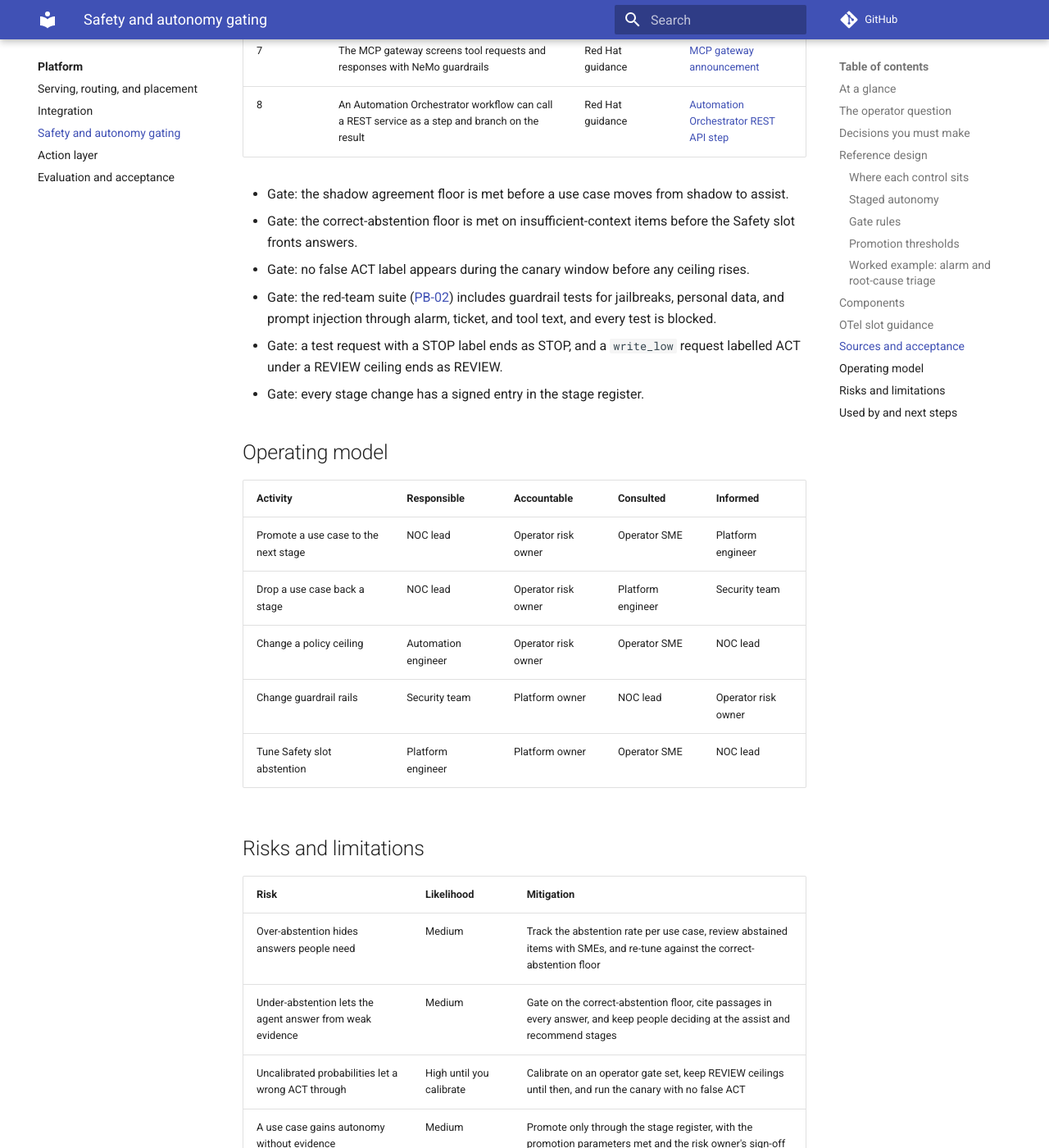
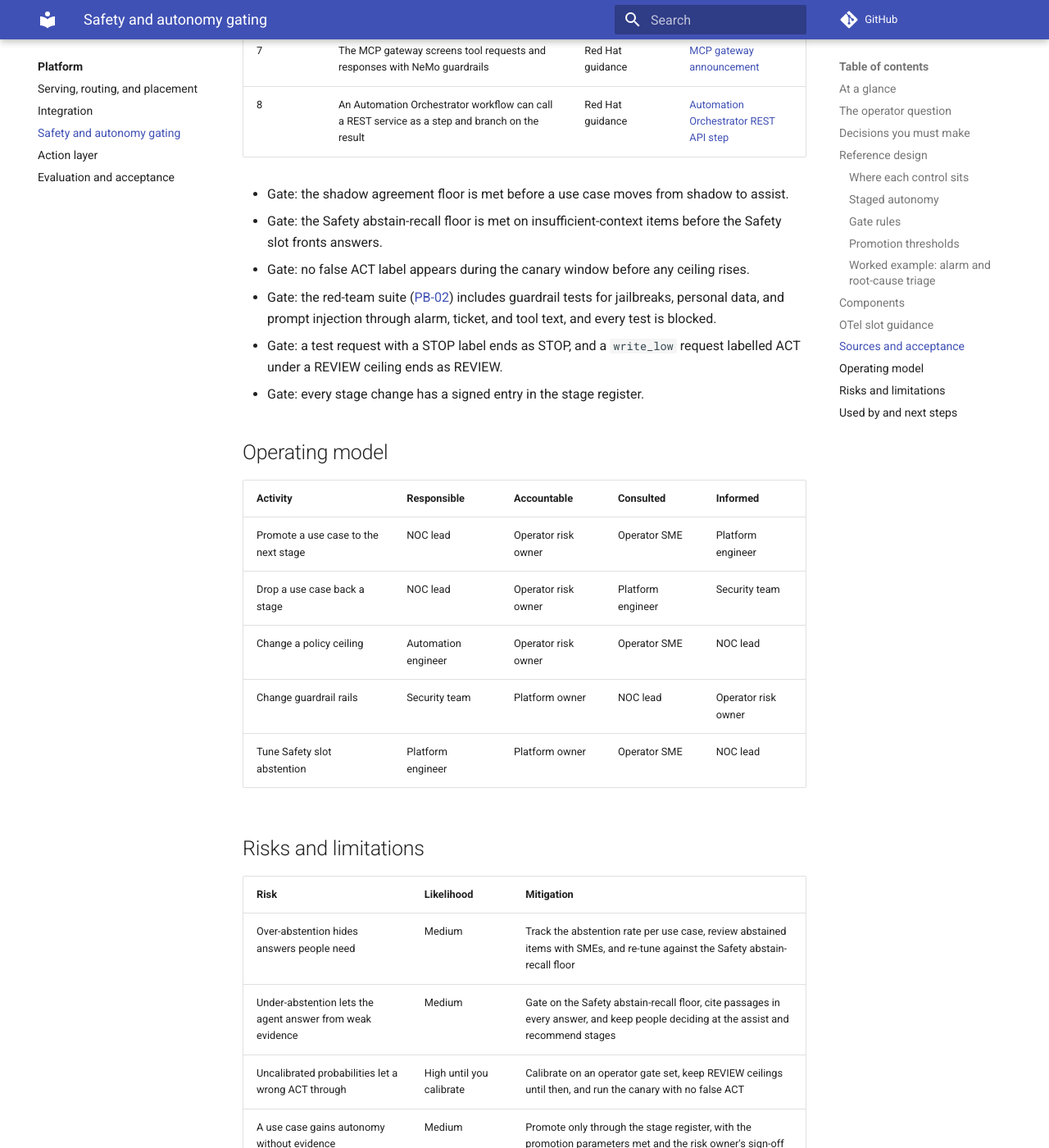
Before and after one commit to ravisharma5/otel-telco-blueprints, an MkDocs documentation site: the page built from platform/safety-autonomy-gating/README.md, in a window 1280 px wide and 1400 px high, scrolled down 7215 px. Shown: the whole window at 82% size. Built offline with MkDocs 1.6.1 and Material for MkDocs 9.7.7, drawn with Linux system fonts in a browser that asks for light colours; comment, search, counter and statistics services are not loaded; some of the changed text lies outside the part shown.

Commit message:
fix(platform): give the Safety abstention floor one name and one owner
The gating page called it the correct-abstention floor, set by the NOC lead,
while the evaluation page called it the Safety abstain-recall floor, set by
the operator risk owner. Use the evaluation page's name and owner on both,
since the risk owner signs per-slot thresholds. A test checks they match.

```diff
--- a/platform/safety-autonomy-gating/README.md
+++ b/platform/safety-autonomy-gating/README.md
@@ -115,7 +115,7 @@ NOTIFY works two ways. From the assist stage up, an agent may hold direct notify
 | Parameter | What it controls | Who sets it | How to calibrate |
 |---|---|---|---|
 | Shadow agreement floor | How often shadow outcomes must match what people did before a use case moves to assist | Operator risk owner, with SME sign-off | [Evaluation and acceptance method](../evaluation-acceptance/README.md): compare shadow outcomes with logged human actions over a window the risk owner sets |
-| Correct-abstention floor | The lowest share of insufficient-context items on which the Safety slot must abstain | NOC lead, with SME sign-off | [Evaluation and acceptance method](../evaluation-acceptance/README.md): score abstention on an operator set that includes items with no supporting evidence |
+| Safety abstain-recall floor | The lowest share of insufficient-context items on which the Safety slot must abstain | Operator risk owner, with operator SME review | [Evaluation and acceptance method](../evaluation-acceptance/README.md): score abstention on an operator set that includes items with no supporting evidence |
 | Canary window | How long, and over how many requests, a raised ceiling runs on a small share of traffic | Operator risk owner | [Evaluation and acceptance method](../evaluation-acceptance/README.md): size the window to hold enough state-changing requests to bound the false-ACT rate |
 | Minimum ACT probability for the act stage | The lowest calibrated ACT probability at which the act stage may run a playbook alone | Operator, with SME sign-off | Evaluation and acceptance calibration: fit on an operator gate set labelled by SMEs, and check calibration error |
 | Override rate ceiling | The share of human overrides that sends a use case back one stage | NOC lead | [Evaluation and acceptance method](../evaluation-acceptance/README.md): count overrides per use case and action class in the trace |
@@ -168,7 +168,7 @@ Each key claim links its source, as set out in [the Sources table](../../framewo
 | 8 | An Automation Orchestrator workflow can call a REST service as a step and branch on the result | Red Hat guidance | [Automation Orchestrator REST API step](https://docs.redhat.com/en/documentation/automation_orchestrator/2026.8/develop-add_a_rest_api_step_to_a_workflow) |
 
 - Gate: the shadow agreement floor is met before a use case moves from shadow to assist.
-- Gate: the correct-abstention floor is met on insufficient-context items before the Safety slot fronts answers.
+- Gate: the Safety abstain-recall floor is met on insufficient-context items before the Safety slot fronts answers.
 - Gate: no false ACT label appears during the canary window before any ceiling rises.
 - Gate: the red-team suite ([PB-02](../evaluation-acceptance/README.md)) includes guardrail tests for jailbreaks, personal data, and prompt injection through alarm, ticket, and tool text, and every test is blocked.
 - Gate: a test request with a STOP label ends as STOP, and a `write_low` request labelled ACT under a REVIEW ceiling ends as REVIEW.
@@ -188,8 +188,8 @@ Each key claim links its source, as set out in [the Sources table](../../framewo
 
 | Risk | Likelihood | Mitigation |
 |---|---|---|
-| Over-abstention hides answers people need | Medium | Track the abstention rate per use case, review abstained items with SMEs, and re-tune against the correct-abstention floor |
-| Under-abstention lets the agent answer from weak evidence | Medium | Gate on the correct-abstention floor, cite passages in every answer, and keep people deciding at the assist and recommend stages |
+| Over-abstention hides answers people need | Medium | Track the abstention rate per use case, review abstained items with SMEs, and re-tune against the Safety abstain-recall floor |
+| Under-abstention lets the agent answer from weak evidence | Medium | Gate on the Safety abstain-recall floor, cite passages in every answer, and keep people deciding at the assist and recommend stages |
 | Uncalibrated probabilities let a wrong ACT through | High until you calibrate | Calibrate on an operator gate set, keep REVIEW ceilings until then, and run the canary with no false ACT |
 | A use case gains autonomy without evidence | Medium | Promote only through the stage register, with the promotion parameters met and the risk owner's sign-off |
 | Alarm, ticket, or tool text carries a prompt injection | Medium | Input and tool-response guardrails fail closed, the agent holds no write credentials, and the orchestrator runs the gate again |
```
Also changed, not shown: 1 other file.
